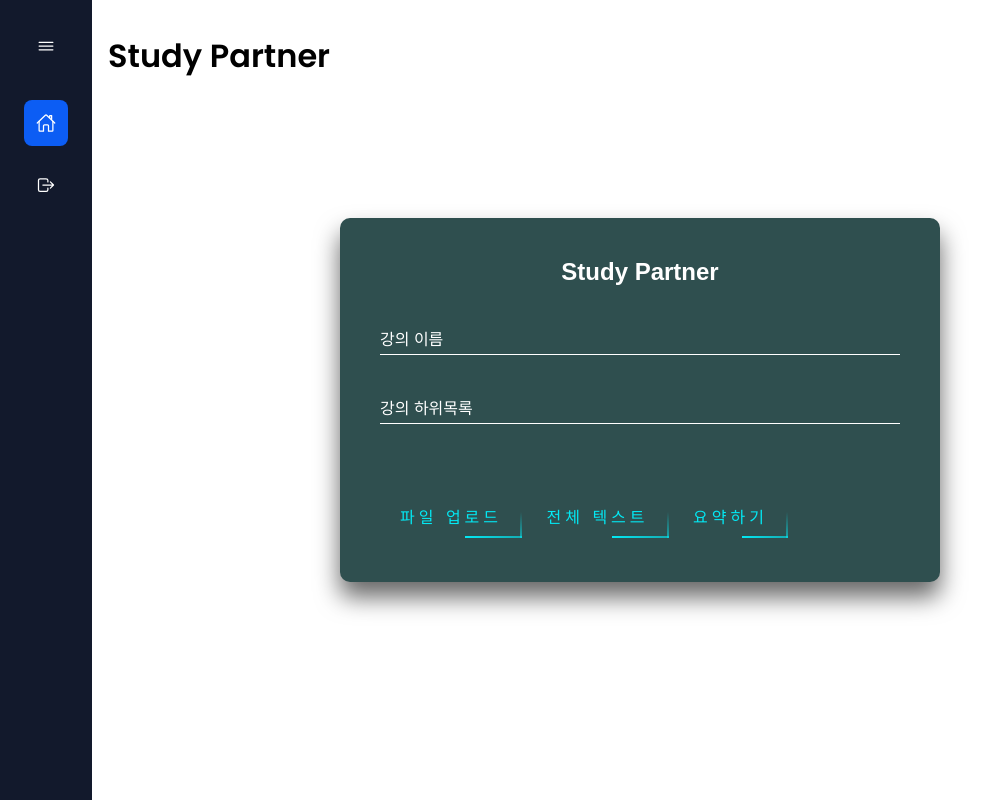
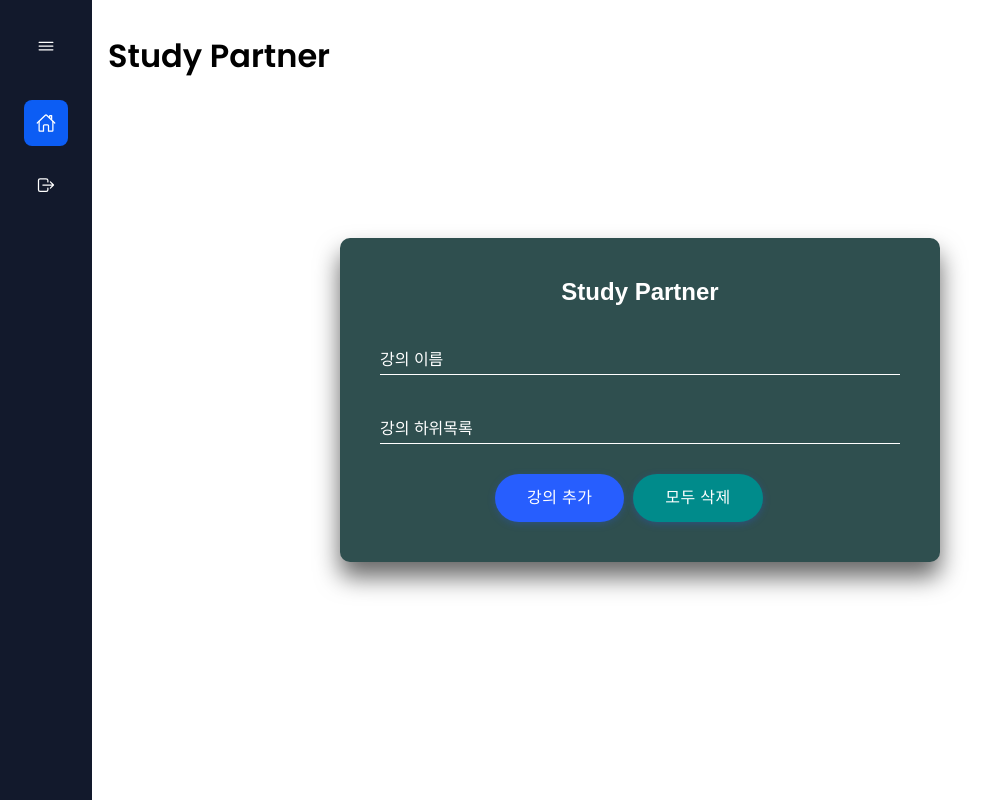
Before and after one commit to imhotman/TUK-CE-capstone-2024-studypartner, a Django app: page /user/lecture/ in a window 1280 px wide. Shown: the whole page, without its empty margins (0-995 px from the left). Run offline with Django 5.2, Linux system fonts and the light colour scheme; a user stored in the database is signed in; data comes from the database, SQL or seed files in the repository; both versions use the stored data as it was after the commit; some libraries are stand-ins or nearby versions.

Commit message:
강의실 버튼 수정

```diff
--- a/user/templates/user/lecture.html
+++ b/user/templates/user/lecture.html
@@ -9,6 +9,7 @@
     <!-- CSS -->
     <link rel="stylesheet" href="{% static 'css/lecture.css' %}">
     <link rel="stylesheet" href="{% static 'css/lecture_form.css' %}">
+    <link rel="stylesheet" href="{% static 'css/custom.css' %}">
 
 
     <title>내 강의실 | 스터디파트너</title>
@@ -109,28 +110,12 @@
                 <input type="password" name="" required="">
                 <label>강의 하위목록</label>
             </div>
-            <a href="#">
-                <span></span>
-                <span></span>
-                <span></span>
-                <span></span>
-                파일 업로드
-            </a>
-            <a href="#">
-                <span></span>
-                <span></span>
-                <span></span>
-                <span></span>
-                전체 텍스트
-            </a>
-            </a>
-                <a href="#">
-                <span></span>
-                <span></span>
-                <span></span>
-                <span></span>
-                요약하기
-                </a>
+            <div class="index_forecast_buttonlist" style="text-align: center;">
+                <button type="submit" style="margin-left: 115px;">강의 추가</button>&nbsp;&nbsp;
+                <button type="reset" class="reverse dark" style="background-color: darkcyan;">모두 삭제</button>
+            </div>
+
+
             </form>
 
 
```
Also changed, not shown: db.sqlite3.
